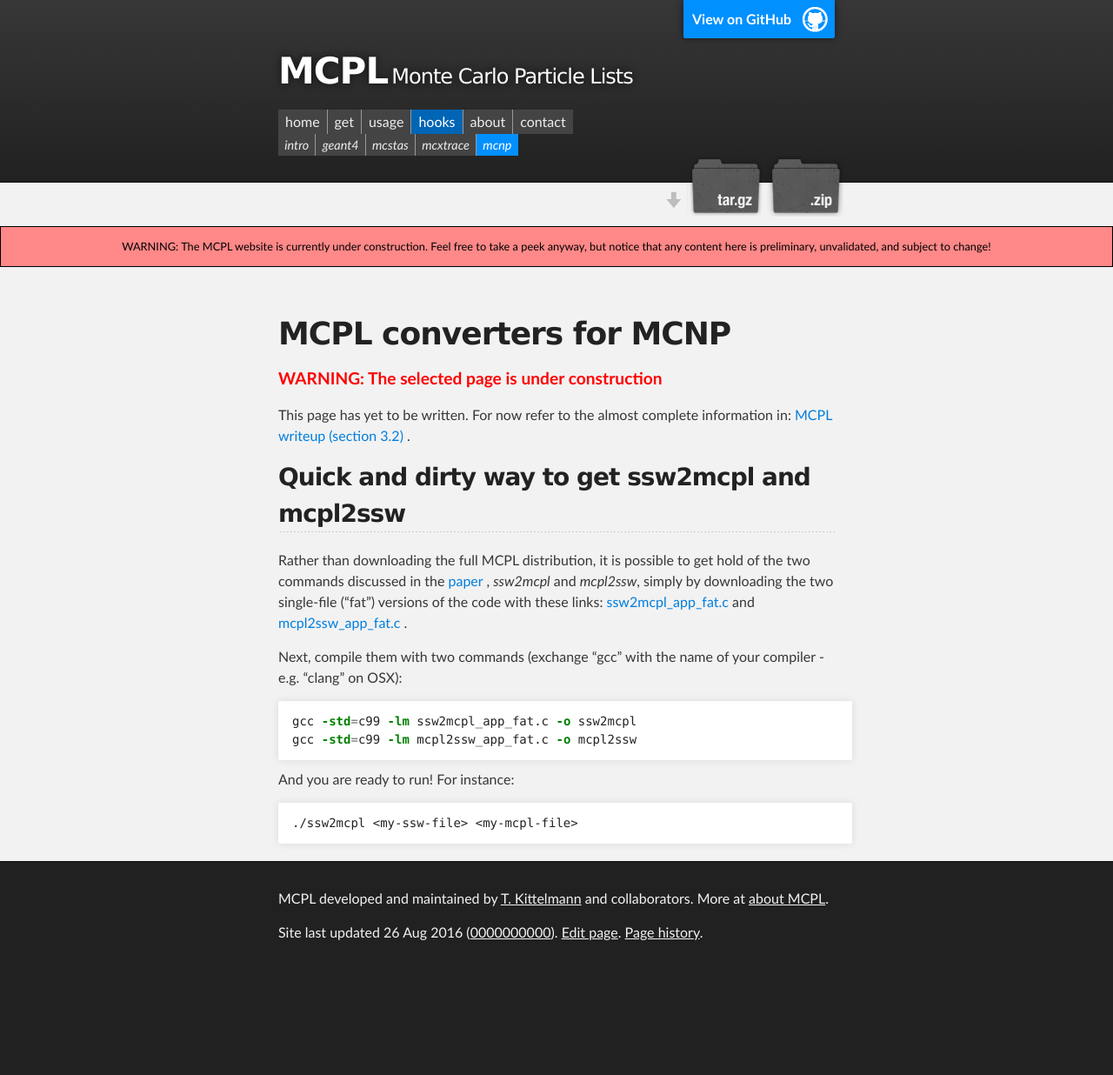
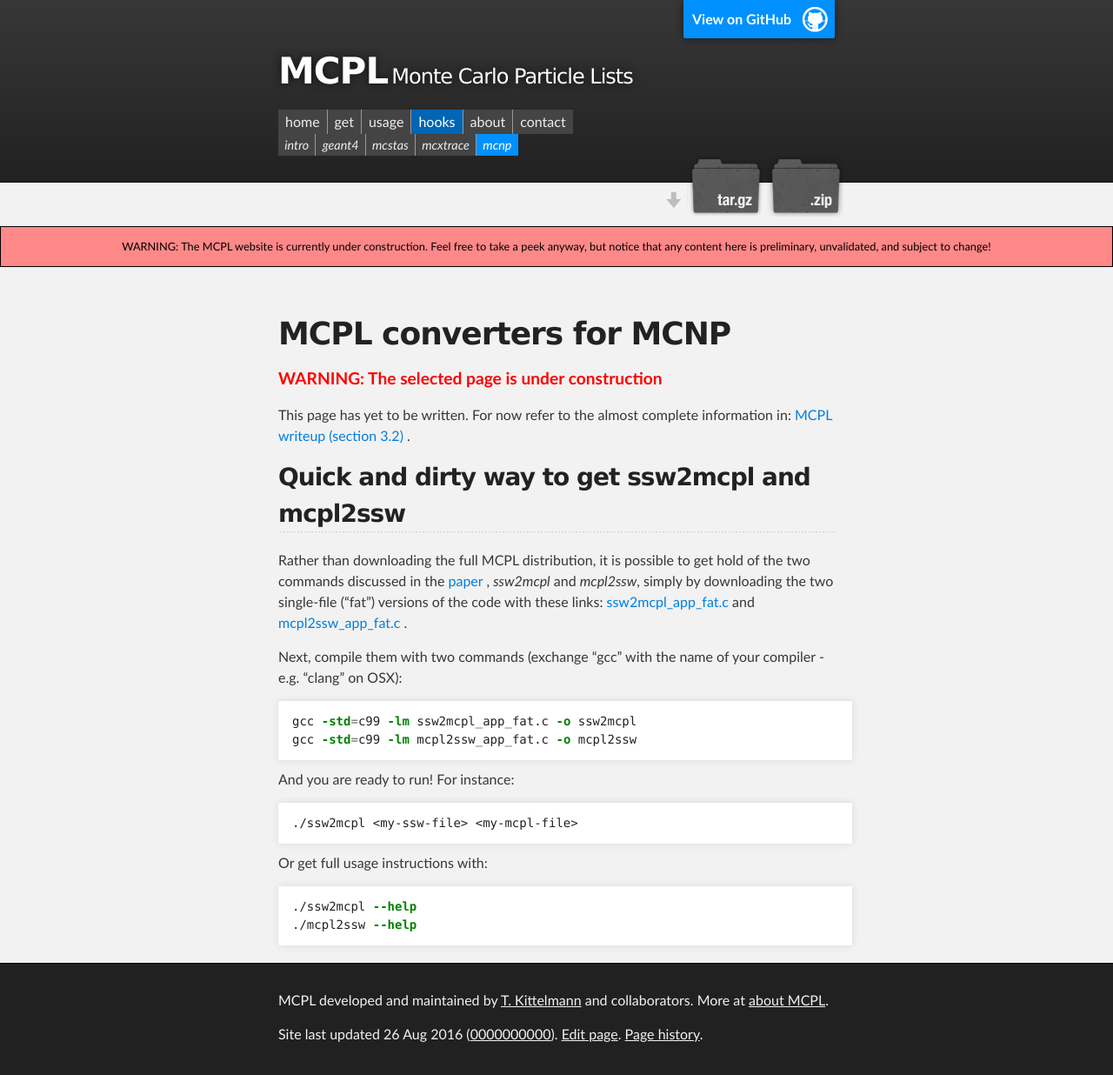
Before and after one commit to mctools/mcpl, a Jekyll site: the page built from hooks_mcnp.md, in a window 1280 px wide. Shown: the whole page at 87% size. Built offline with Jekyll 4.4.1, drawn with Linux system fonts in a browser that asks for light colours; before the commit the page ends 1119 px from its top, so only the background shows below that.

Commit message:
Update hooks_mcnp.md

````diff
--- a/hooks_mcnp.md
+++ b/hooks_mcnp.md
@@ -16,14 +16,16 @@ single-file ("fat") versions of the code with these links: {% include linkfile.h
 
 Next, compile them with two commands (exchange "gcc" with the name of your compiler - e.g.
 "clang" on OSX):
-
 ```shell
 gcc -std=c99 -lm ssw2mcpl_app_fat.c -o ssw2mcpl
 gcc -std=c99 -lm mcpl2ssw_app_fat.c -o mcpl2ssw
 ```
-
 And you are ready to run! For instance:
-
 ```shell
 ./ssw2mcpl <my-ssw-file> <my-mcpl-file>
 ```
+Or get full usage instructions with:
+```shell
+./ssw2mcpl --help
+./mcpl2ssw --help
+```
````
